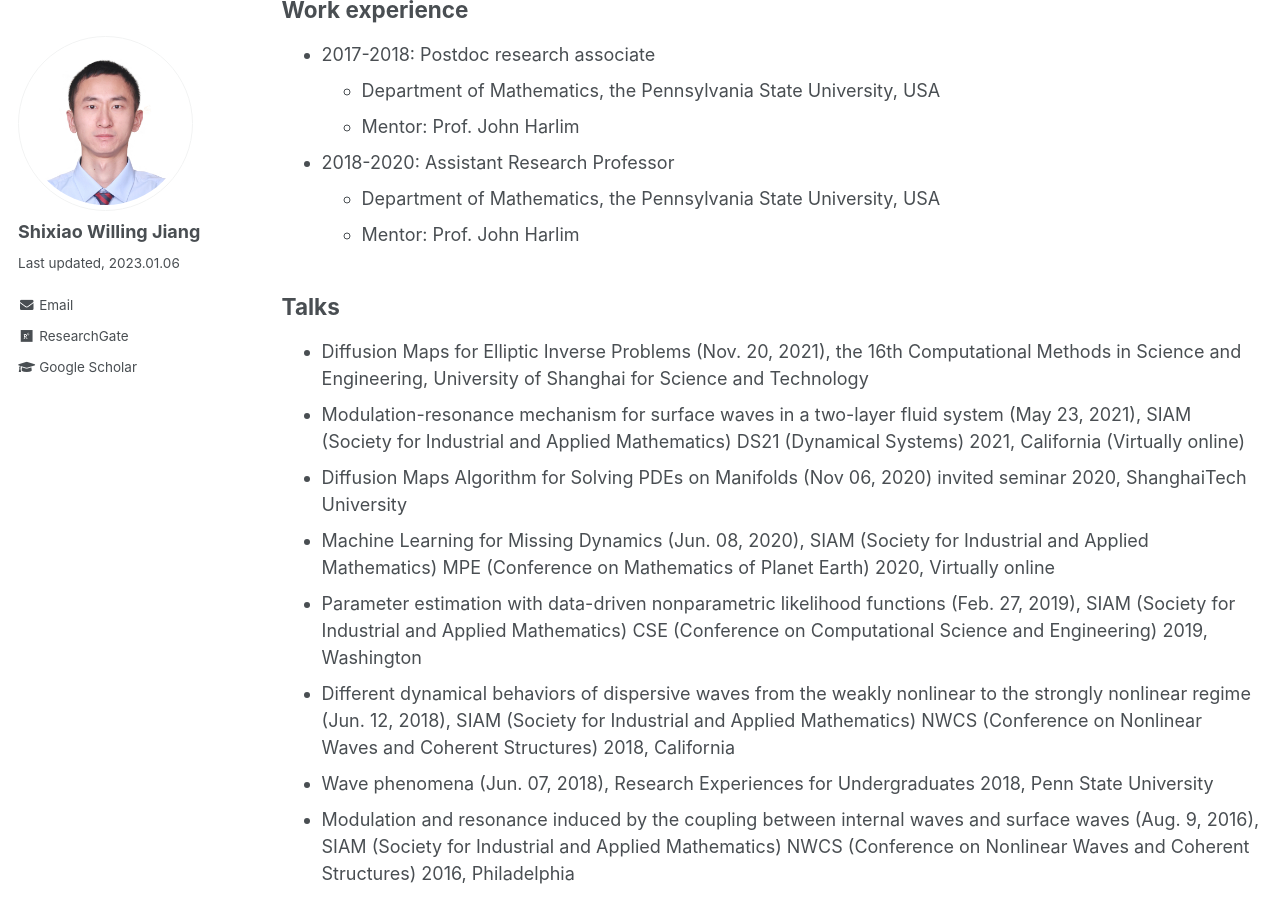
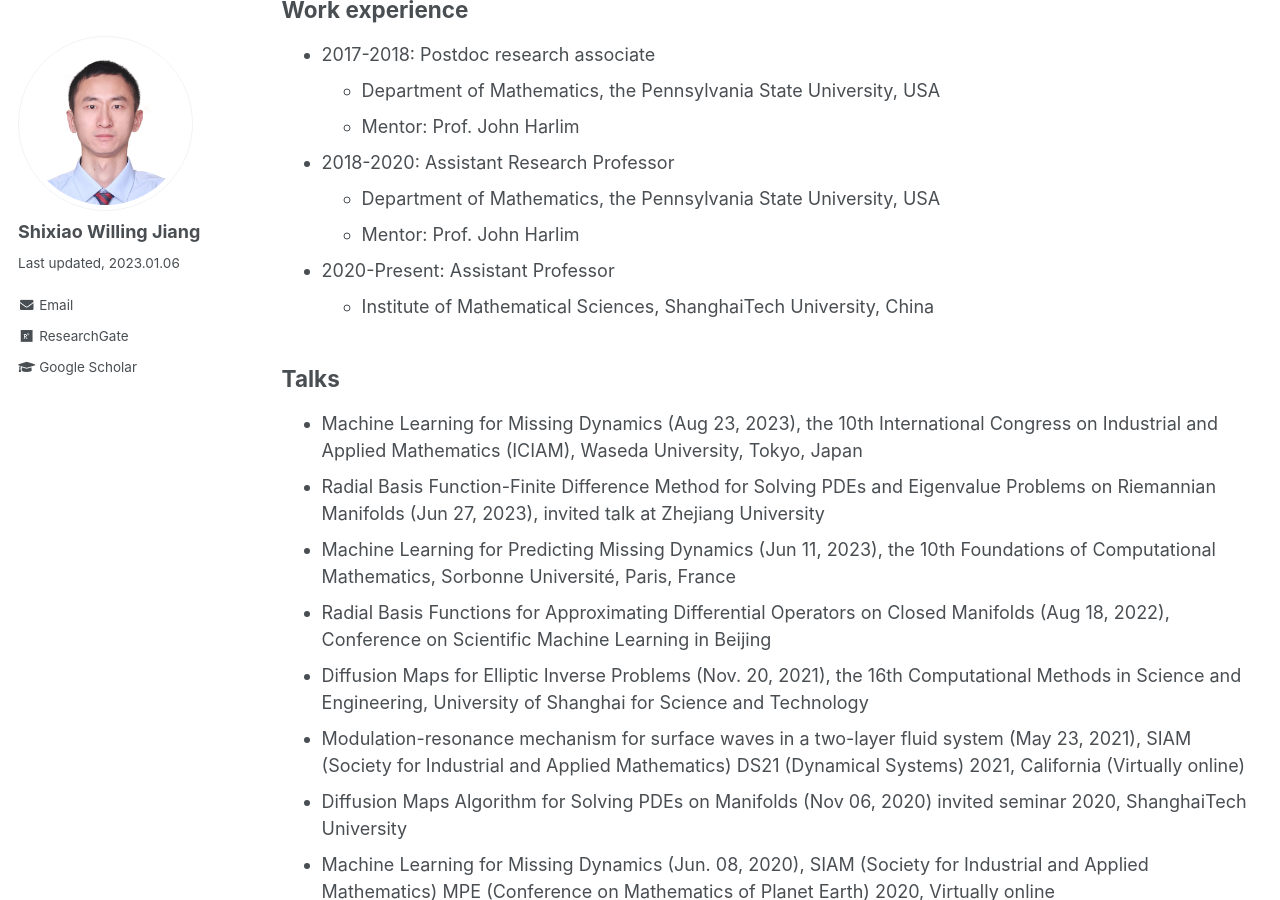
Before and after one commit to willingjiang/willingjiang.github.io, a Jekyll site: the page built from _pages/cv.md, in a window 1280 px wide and 900 px high, scrolled down 411 px. Built offline with Jekyll 4.4.1, drawn with Linux system fonts in a browser that asks for light colours.

Commit message:
Update cv.md

```diff
--- a/_pages/cv.md
+++ b/_pages/cv.md
@@ -25,8 +25,15 @@ redirect_from:
   * Department of Mathematics, the Pennsylvania State University, USA
   * Mentor: Prof. John Harlim
 
+* 2020-Present: Assistant Professor
+  * Institute of Mathematical Sciences, ShanghaiTech University, China
+
 ## Talks
 
+* Machine Learning for Missing Dynamics (Aug 23, 2023), the 10th International Congress on Industrial and Applied Mathematics (ICIAM), Waseda University, Tokyo, Japan
+* Radial Basis Function-Finite Difference Method for Solving PDEs and Eigenvalue Problems on Riemannian Manifolds (Jun 27, 2023), invited talk at Zhejiang University
+* Machine Learning for Predicting Missing Dynamics (Jun 11, 2023), the 10th Foundations of Computational Mathematics, Sorbonne Université, Paris, France
+* Radial Basis Functions for Approximating Differential Operators on Closed Manifolds (Aug 18, 2022), Conference on Scientific Machine Learning in Beijing
 * Diffusion Maps for Elliptic Inverse Problems (Nov. 20, 2021), the 16th Computational Methods in Science and Engineering, University of Shanghai for Science and Technology
 * Modulation-resonance mechanism for surface waves in a two-layer fluid system (May 23, 2021), SIAM (Society for Industrial and Applied Mathematics) DS21 (Dynamical Systems) 2021, California (Virtually online)
 * Diffusion Maps Algorithm for Solving PDEs on Manifolds (Nov 06, 2020) invited seminar 2020, ShanghaiTech University
```
